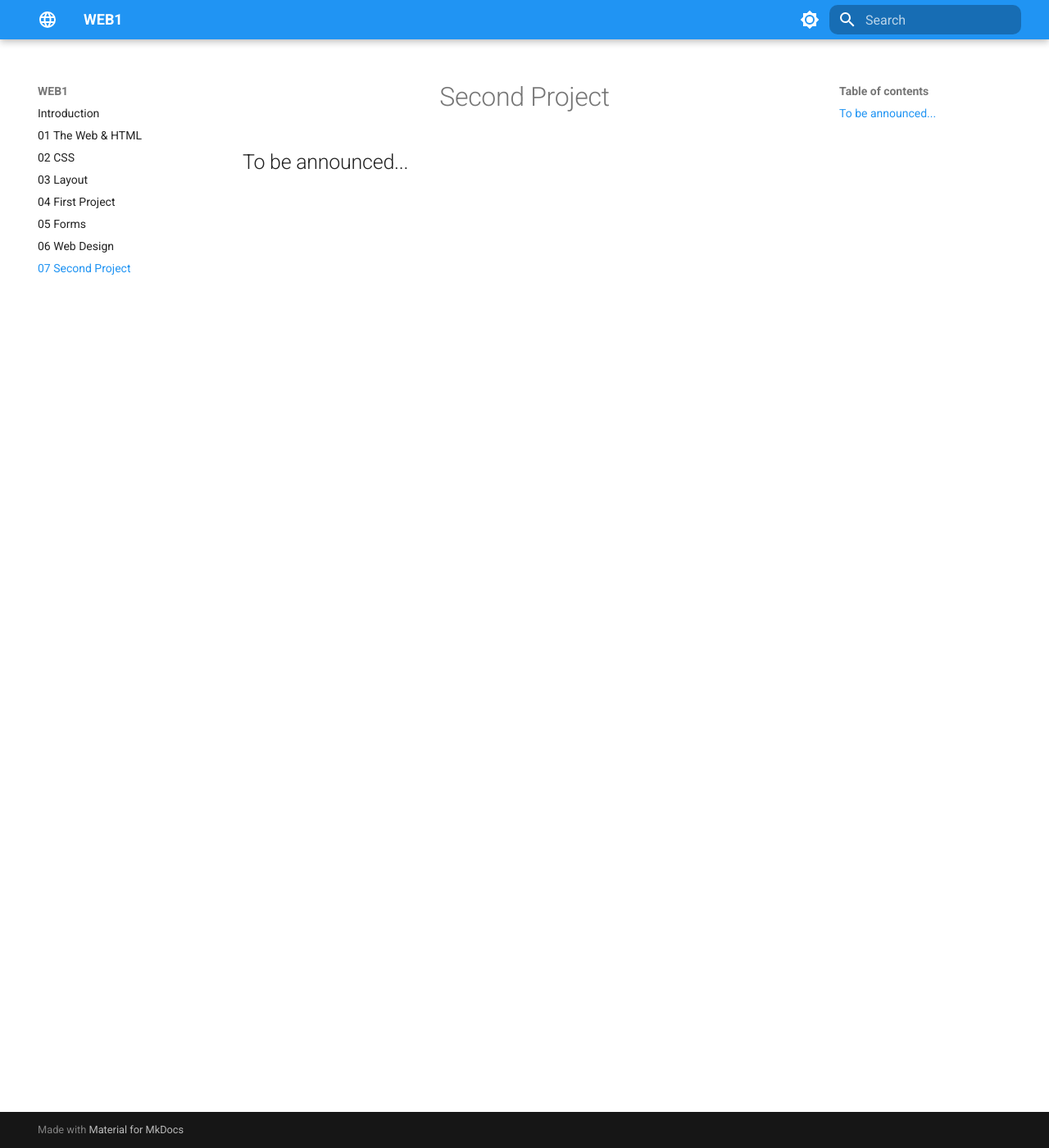
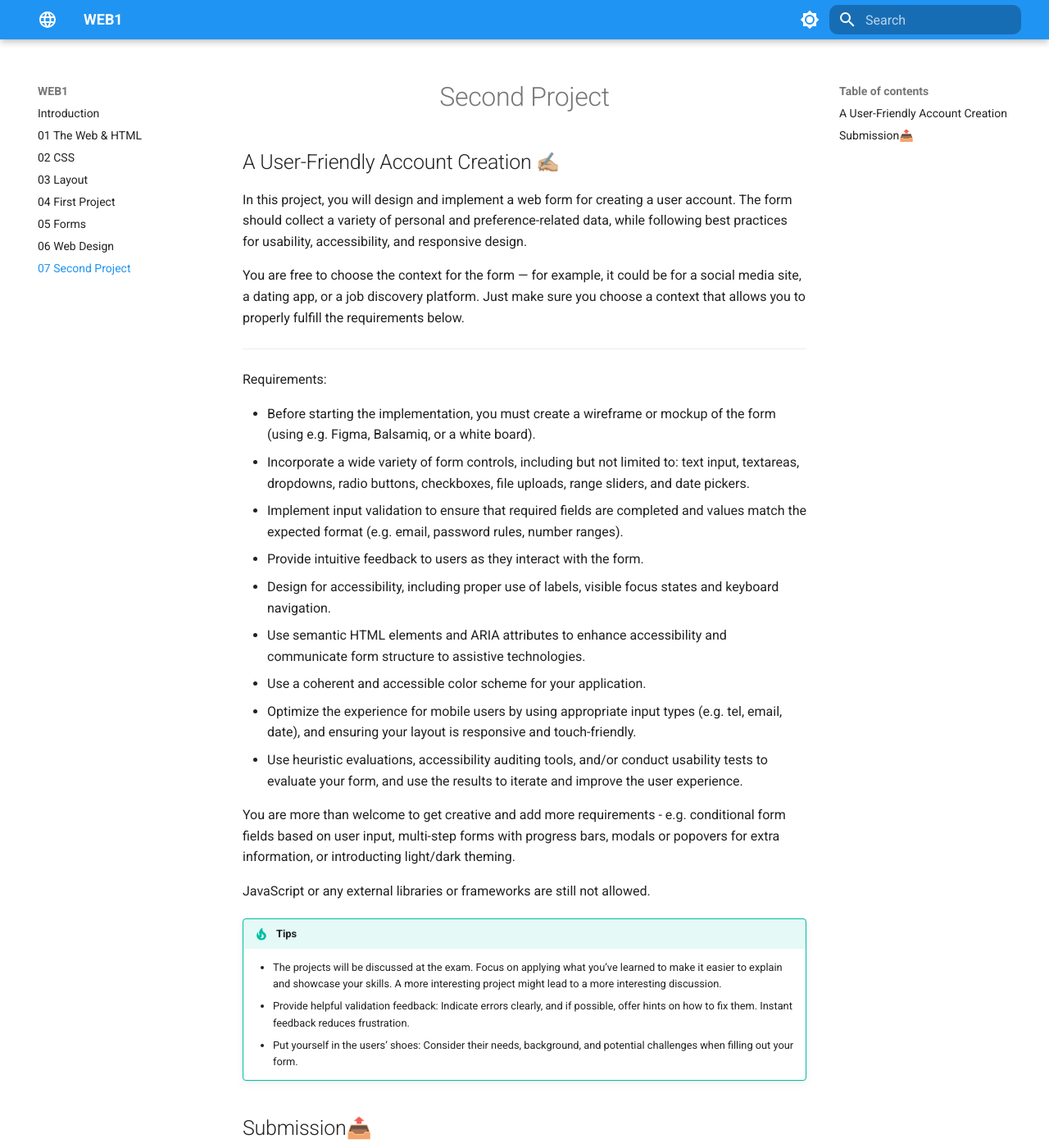
Before and after one commit to KasperKnop/WEB1, an MkDocs documentation site: the page built from docs/07-second-project.md, in a window 1280 px wide and 1400 px high. Shown: the whole window at 82% size. Built offline with MkDocs 1.6.1 and Material for MkDocs 9.7.7, drawn with Linux system fonts in a browser that asks for light colours; emoji names are drawn with the system emoji font; some of the changed text lies outside the part shown.

Commit message:
Update 07-second-project.md

```diff
--- a/docs/07-second-project.md
+++ b/docs/07-second-project.md
@@ -1,8 +1,6 @@
 # Second Project
 
-## To be announced...
-
-<!-- ## A User-Friendly Account Creation :writing_hand_tone2:
+## A User-Friendly Account Creation :writing_hand_tone2:
 
 In this project, you will design and implement a web form for creating a user account. The form should collect a variety of personal and preference-related data, while following best practices for usability, accessibility, and responsive design.
 
@@ -39,4 +37,4 @@ You must host the web form using GitHub Pages and submit a .pdf file to the hand
 
 - A link to the web form.
 - The wireframe or mockup you have created.
-- A small description and reflection on the evaluation methods you have used (~1000 characters). -->
+- A small description and reflection on the evaluation methods you have used (~1000 characters).
```
